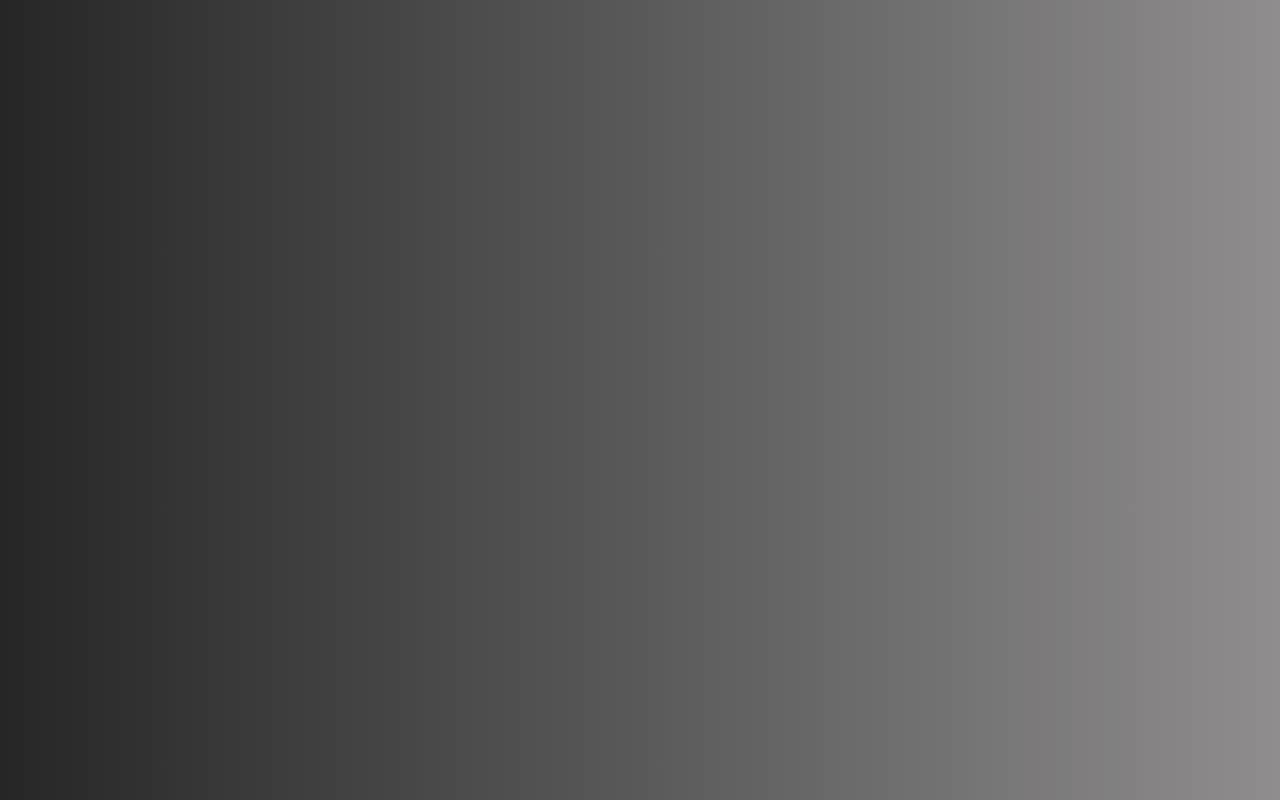
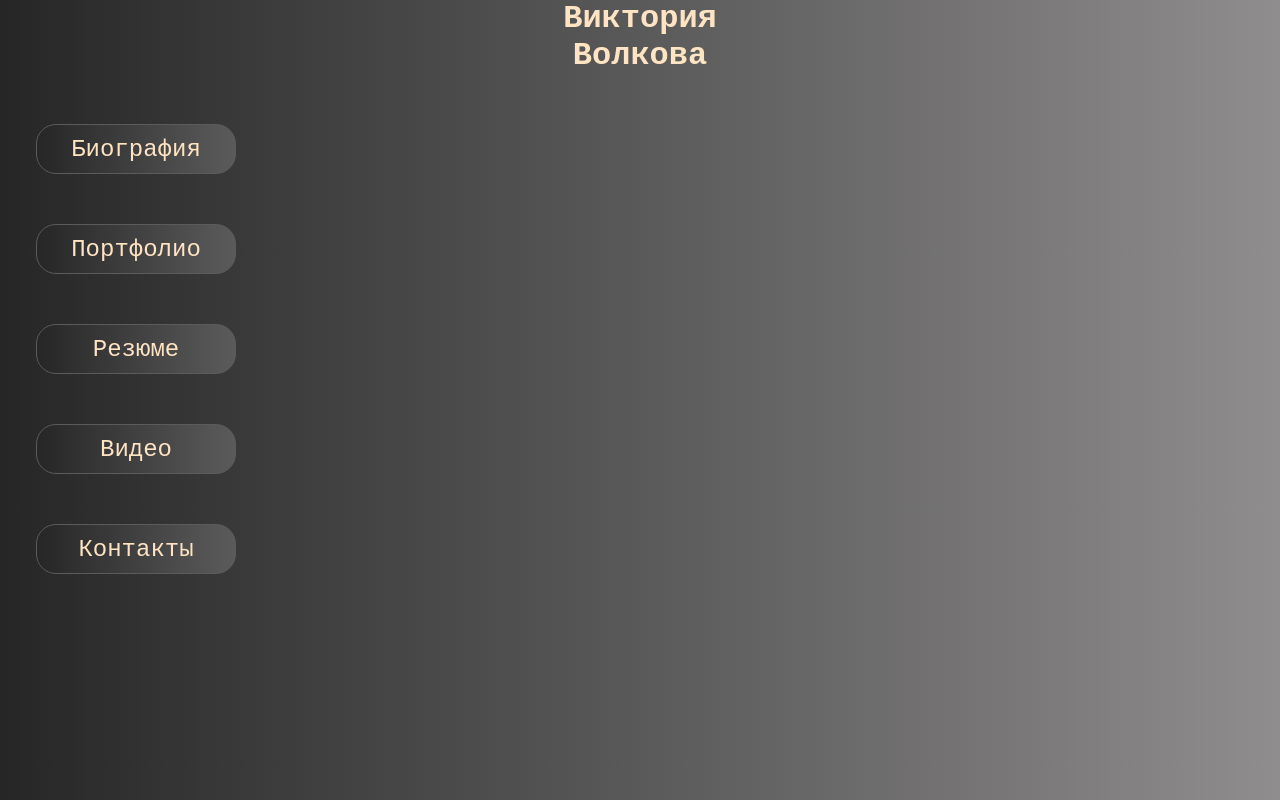
Before and after one commit to Evgeniy-makdak/TheActress-sCallingCard, a React (Create React App) app: page / in a window 1280 px wide. Built offline with nearby package versions, Linux system fonts and the light colour scheme.

Commit message:
Add files via upload
added button styles, added new components for site pages

```diff
--- a/package.json
+++ b/package.json
@@ -8,6 +8,7 @@
     "@testing-library/user-event": "^13.5.0",
     "react": "^18.2.0",
     "react-dom": "^18.2.0",
+    "react-router-dom": "^6.22.0",
     "react-scripts": "5.0.1",
     "web-vitals": "^2.1.4"
   },
--- a/src/App.js
+++ b/src/App.js
@@ -1,9 +1,17 @@
 import './styles/App.css';
+import MyButton from './components/UI/button/MyButton';
 
 function App() {
   return (
     <div className="App">
-
+      <h1 className="App_mainTitle">Виктория <br />Волкова</h1>
+      <div className="MyButton">
+        <MyButton>Биография</MyButton>
+        <MyButton>Портфолио</MyButton>
+        <MyButton>Резюме</MyButton>
+        <MyButton>Видео</MyButton>
+        <MyButton>Контакты</MyButton>
+      </div>
     </div>
   );
 }
--- /dev/null
+++ b/src/components/UI/button/MyButton.jsx
@@ -0,0 +1,12 @@
+import React from 'react';
+import classes from './MyButton.module.css';
+
+const MyButton = ({ children, ...props }) => {
+  return (
+    <button {...props} className={classes.myButton}>
+      {children}
+    </button>
+  );
+};
+
+export default MyButton;
--- /dev/null
+++ b/src/components/UI/button/MyButton.module.css
@@ -0,0 +1,21 @@
+.myButton {
+  display: flex;
+  align-items: center;
+  justify-content: center;
+  margin-left: 36px;
+  margin-top: 50px;
+  width: 200px;
+  height: 50px;
+  color: bisque;
+  text-decoration: none;
+  font-size: 1.5em;
+  border: 1px solid rgb(92, 91, 91);
+  background: linear-gradient(90deg, rgb(38, 38, 38), rgb(92, 91, 91));
+  border-radius: 20px;
+  cursor: pointer;
+  transition: transform 0.3s ease;
+}
+
+.myButton:hover {
+  transform: scale(1.3);
+}
--- a/src/styles/App.css
+++ b/src/styles/App.css
@@ -2,10 +2,13 @@
   margin: 0;
   padding: 0;
   box-sizing: border-box;
+  font-family: 'Courier New', Courier, monospace;
 }
 
 .App {
   width: 100vw;
   height: 100vh;
   background: linear-gradient(90deg, rgb(38, 38, 38), rgb(143, 141, 141));
+  text-align: center;
+  color: bisque;
 }
```
Also changed, not shown: src/components/BiographyPage.jsx (added, +22 -0 lines), src/components/ContactsPage.jsx (added, +11 -0 lines), src/components/PortfolioPage.jsx (added, +11 -0 lines), src/components/ResumePage.jsx (added, +11 -0 lines), src/components/VideoPage.jsx (added, +11 -0 lines), 2 other files (tests, documents, lock files or other folders).
